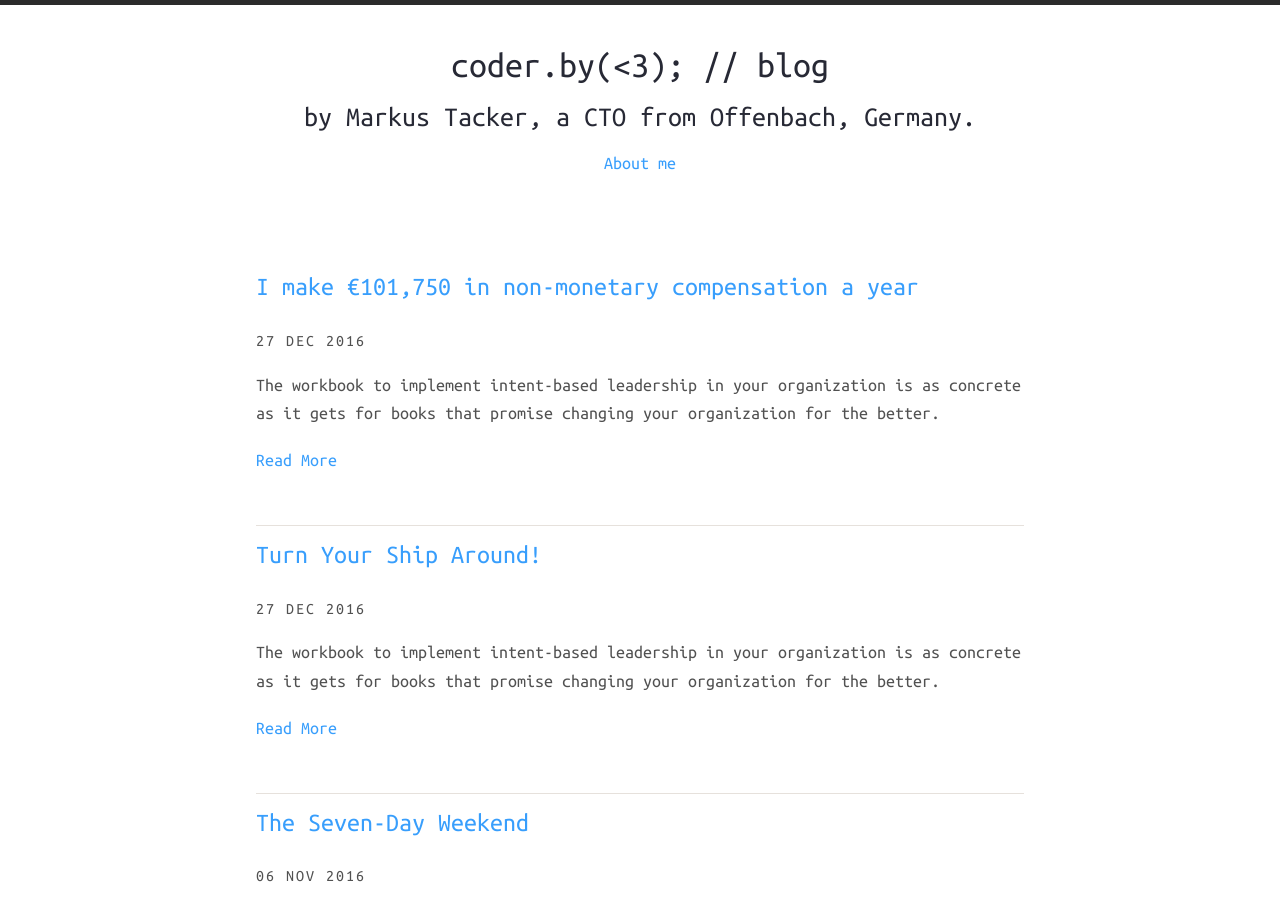
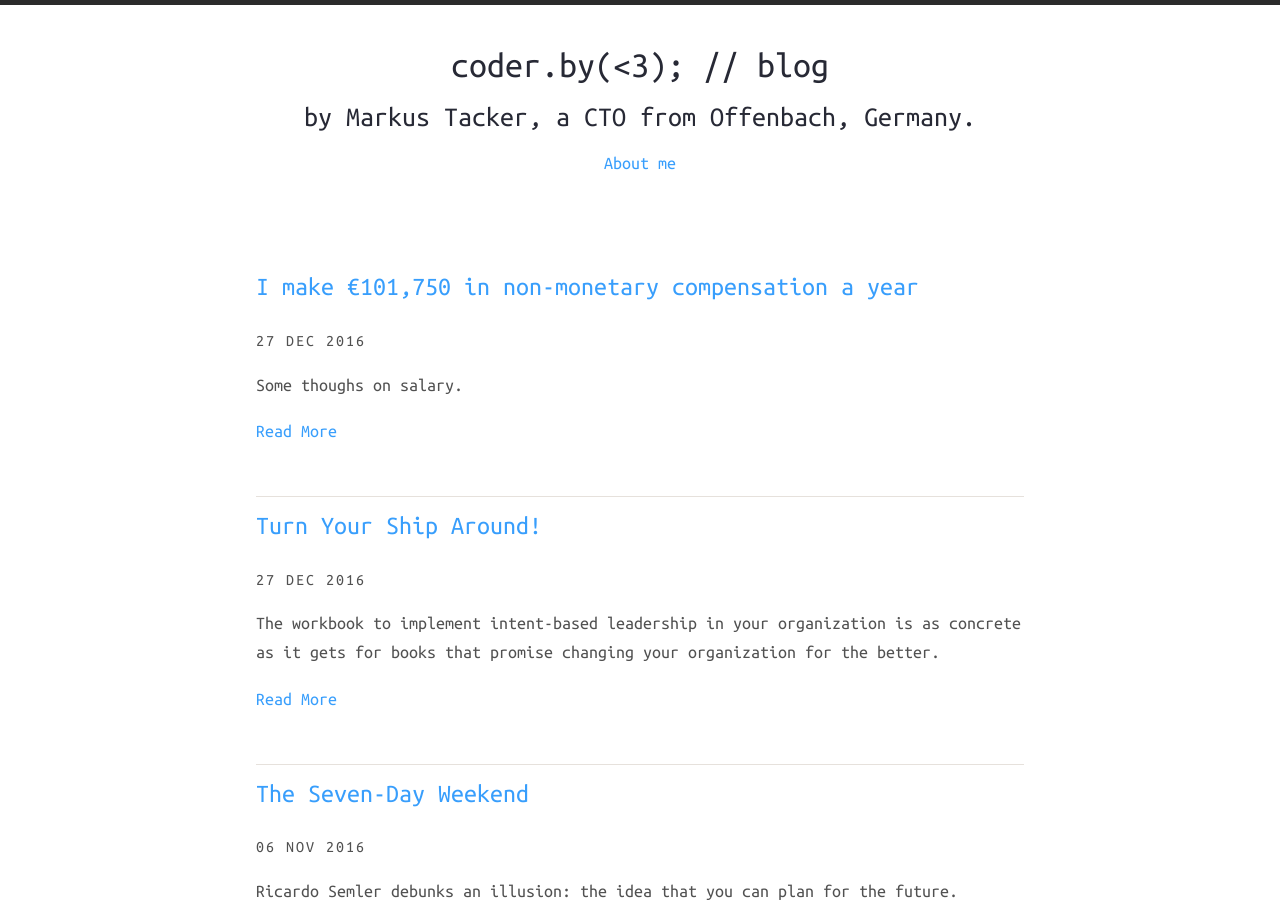
Before and after one commit to coderbyheart/blog, a Jekyll site: the page built from index.html, in a window 1280 px wide and 900 px high. Built offline with Jekyll 4.4.1, drawn with Linux system fonts in a browser that asks for light colours; nearby versions of some CDN libraries.

Commit message:
Saved 2016-12-27-I-make-euro-101750-in-non-monetary-compensation-a-year.md with Dillinger.io

```diff
--- a/_posts/2016-12-27-I-make-euro-101750-in-non-monetary-compensation-a-year.md
+++ b/_posts/2016-12-27-I-make-euro-101750-in-non-monetary-compensation-a-year.md
@@ -3,9 +3,7 @@
 title:  "I make €101,750 in non-monetary compensation a year"
 date:   2016-12-27 14:00:00
 excerpt: > #
-  The workbook to implement intent-based leadership in your organization
-  is as concrete as it gets for books that promise changing your organization
-  for the better.
+  Some thoughs on salary.
 categories:
 - futureofwork
 - work
```
